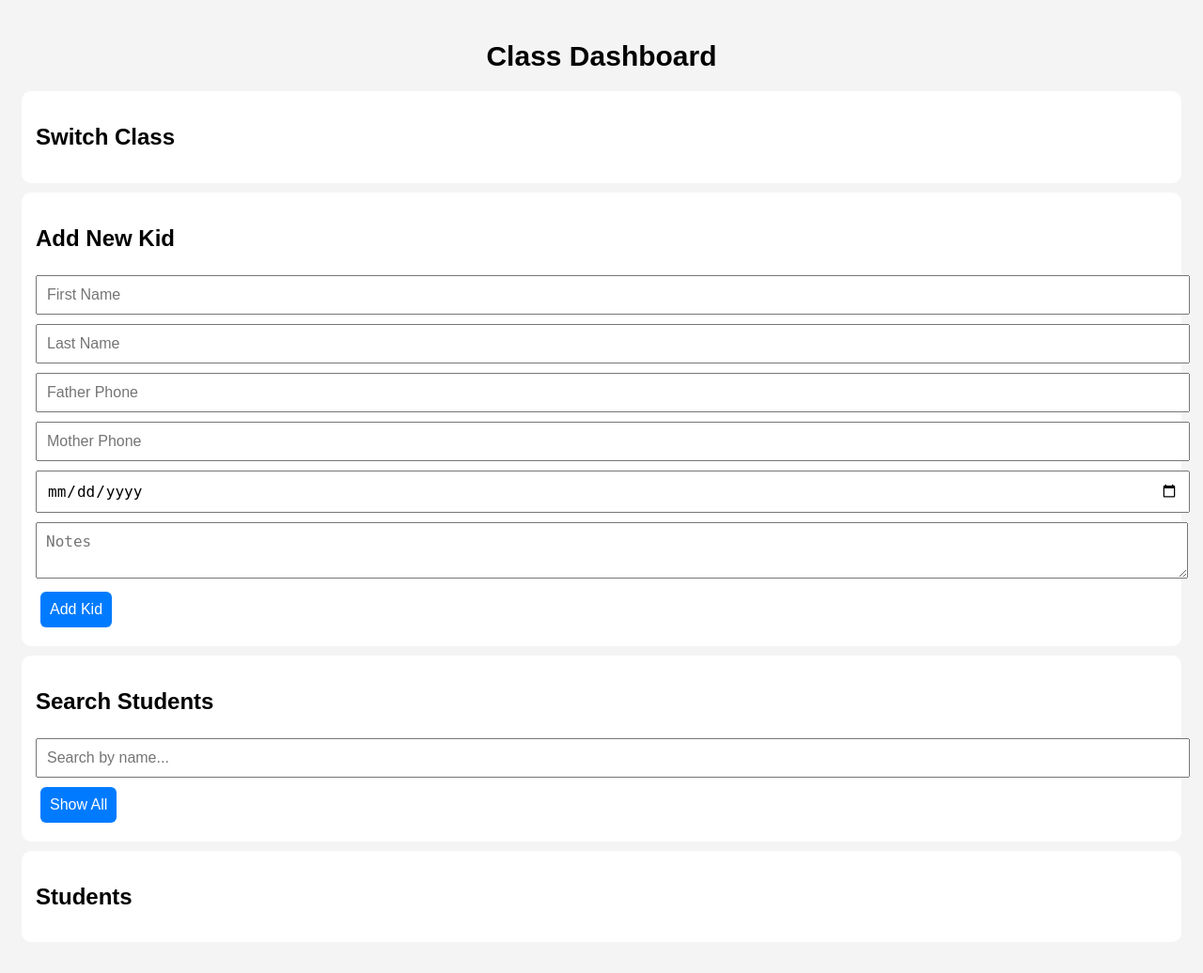
After one commit to TheBK2026/church-attendance, a Flask app: template templates/class_dashboard.html in a window 1280 px wide. The commit adds this page. Shown: the whole page at 94% size. Run offline with Flask 3, Linux system fonts and the light colour scheme; the template is opened without the code that fills it, so the values that code supplies are empty.

Commit message:
Add files via upload

```diff
--- /dev/null
+++ b/templates/class_dashboard.html
@@ -0,0 +1,182 @@
+<!DOCTYPE html>
+<html>
+<head>
+<meta name="viewport" content="width=device-width, initial-scale=1">
+<title>Class Dashboard</title>
+
+<style>
+body {
+    font-family: Arial;
+    padding: 15px;
+    background: #f4f4f4;
+}
+
+h1 {
+    text-align: center;
+    font-size: 30px;
+}
+
+.card {
+    background: white;
+    padding: 15px;
+    margin: 10px 0;
+    border-radius: 10px;
+}
+
+input, textarea {
+    width: 100%;
+    padding: 10px;
+    margin: 5px 0;
+    font-size: 16px;
+}
+
+button {
+    padding: 10px;
+    margin: 5px;
+    font-size: 16px;
+    border: none;
+    border-radius: 6px;
+    cursor: pointer;
+}
+
+.present { background: green; color: white; }
+.absent { background: red; color: white; }
+.profile { background: #333; color: white; }
+.notes { background: #555; color: white; }
+.filter { background: #007bff; color: white; }
+
+.note-box {
+    display: none;
+    background: #fff8dc;
+    padding: 10px;
+    margin-top: 5px;
+    border-left: 4px solid orange;
+}
+
+.student {
+    padding: 10px;
+    margin: 10px 0;
+    background: #fff;
+    border-radius: 10px;
+}
+
+.hidden {
+    display: none;
+}
+</style>
+
+<script>
+function toggleNotes(id) {
+    var x = document.getElementById(id);
+    x.style.display = (x.style.display === "block") ? "none" : "block";
+}
+
+// SEARCH
+function searchStudents() {
+    let input = document.getElementById("search").value.toLowerCase();
+    let students = document.getElementsByClassName("student");
+
+    for (let i = 0; i < students.length; i++) {
+        let name = students[i].innerText.toLowerCase();
+        students[i].style.display = name.includes(input) ? "block" : "none";
+    }
+}
+
+// FILTER
+function showAll() {
+    let students = document.getElementsByClassName("student");
+    for (let i = 0; i < students.length; i++) {
+        students[i].style.display = "block";
+    }
+}
+</script>
+
+</head>
+
+<body>
+
+<h1>Class Dashboard</h1>
+
+<!-- CLASS SWITCH -->
+<div class="card">
+<h2>Switch Class</h2>
+
+{% for c in classes %}
+    <a href="/class/{{ c[0] }}">
+        <button>{{ c[1] }}</button>
+    </a>
+{% endfor %}
+</div>
+
+<!-- ADD KID -->
+<div class="card">
+<h2>Add New Kid</h2>
+
+<form method="POST" action="/add_kid">
+
+<input name="first_name" placeholder="First Name" required>
+<input name="last_name" placeholder="Last Name" required>
+
+<input name="father_phone" placeholder="Father Phone">
+<input name="mother_phone" placeholder="Mother Phone">
+
+<input type="date" name="dob">
+
+<textarea name="notes" placeholder="Notes"></textarea>
+
+<input type="hidden" name="class_id" value="{{ class_id }}">
+
+<button style="background:#007bff;color:white;">Add Kid</button>
+
+</form>
+</div>
+
+<!-- SEARCH + FILTER -->
+<div class="card">
+<h2>Search Students</h2>
+
+<input type="text" id="search" onkeyup="searchStudents()" placeholder="Search by name...">
+
+<button class="filter" onclick="showAll()">Show All</button>
+</div>
+
+<!-- STUDENTS -->
+<div class="card">
+<h2>Students</h2>
+
+{% for k in kids %}
+
+<div class="student">
+
+<h3>{{ k[1] }} {{ k[2] }}</h3>
+
+<!-- ATTENDANCE -->
+<form method="POST" action="/attendance">
+    <input type="hidden" name="kid_id" value="{{ k[0] }}">
+
+    <button class="present" name="status" value="Present">Present</button>
+    <button class="absent" name="status" value="Absent">Absent</button>
+</form>
+
+<!-- PROFILE -->
+<a href="/kid/{{ k[0] }}">
+    <button class="profile">View Profile</button>
+</a>
+
+<!-- NOTES -->
+<button class="notes" onclick="toggleNotes('n{{k[0]}}')">
+Show Notes
+</button>
+
+<div id="n{{k[0]}}" class="note-box">
+{{ k[6] }}
+</div>
+
+</div>
+
+{% endfor %}
+
+</div>
+
+</body>
+</html>
```
Also changed, not shown: templates/admin_dashboard.html (added, +129 -0 lines), templates/alerts.html (added, +58 -0 lines), templates/edit_kid.html (added, +26 -0 lines), templates/kid_history.html (added, +66 -0 lines), templates/landing.html (+30 -36 lines), templates/login.html (+14 -8 lines), templates/reports.html (added, +85 -0 lines), templates/add_class.html (added), templates/add_servant.html (added).
